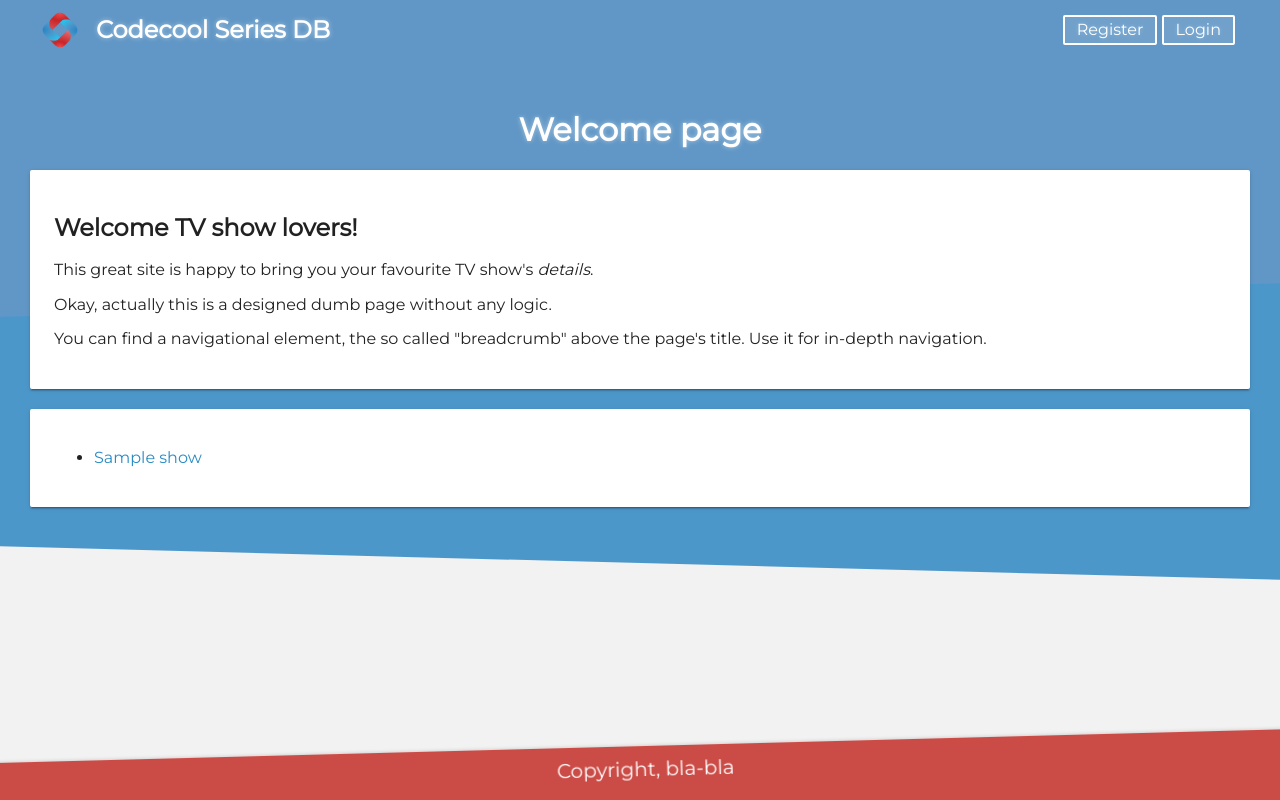
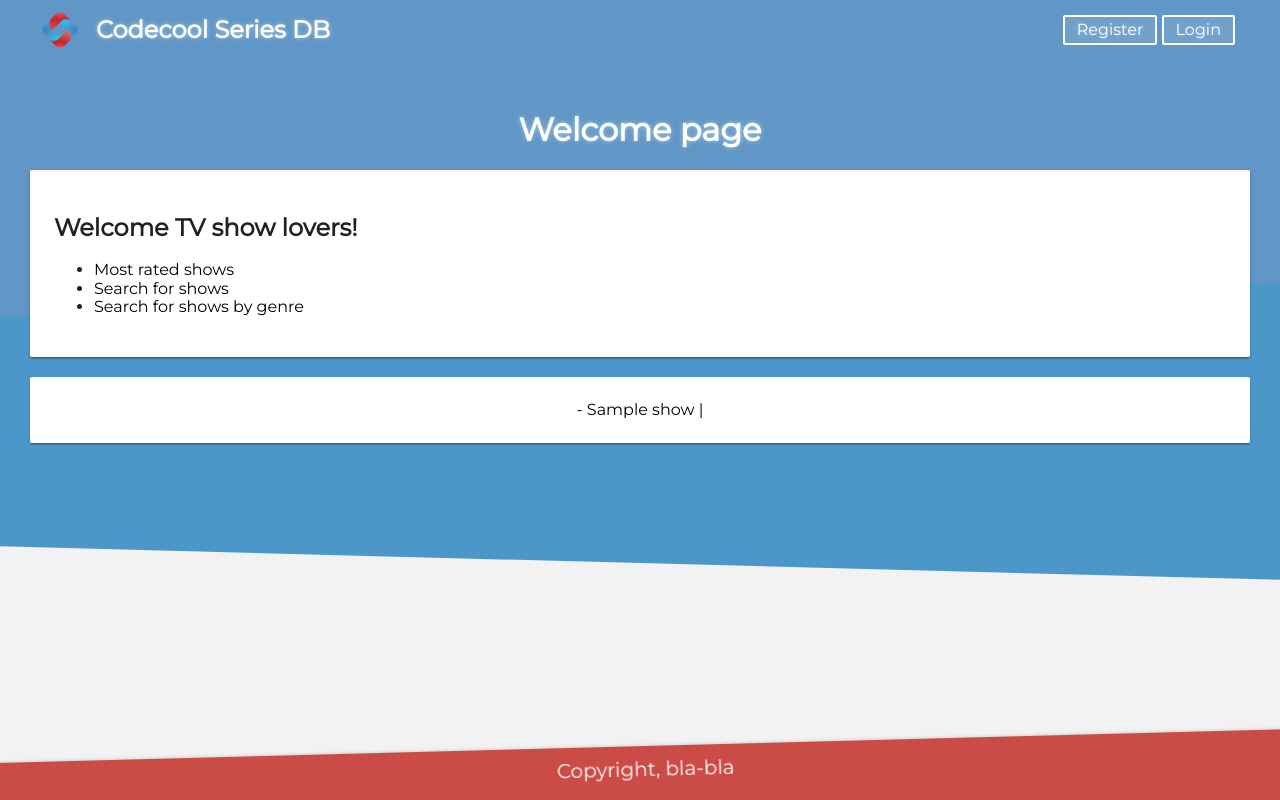
Before and after one commit to MKristof6/Codecool-series, a Flask app: page / in a window 1280 px wide. Run offline with Flask 2, Linux system fonts and the light colour scheme; a database or web service that is not in the repository returns one stand-in record (values such as "Sample title"); some libraries are stand-ins or nearby versions.

Commit message:
Refactor: Add links to return main page

```diff
--- a/static/style/card.css
+++ b/static/style/card.css
@@ -10,3 +10,19 @@
     background: #fff;
     box-shadow: 0 3px 1px -2px rgba(0, 0, 0, .2), 0 2px 2px 0 rgba(0, 0, 0, .14), 0 1px 5px 0 rgba(0, 0, 0, .12);
 }
+
+.list-card{
+     /*position: relative;*/
+
+    display: flex;
+    flex-direction: row;
+    flex-wrap: wrap;
+    justify-content: center;
+
+
+    margin-bottom: 20px;
+    padding: 24px;
+    border-radius: 2px;
+    background: #fff;
+    box-shadow: 0 3px 1px -2px rgba(0, 0, 0, .2), 0 2px 2px 0 rgba(0, 0, 0, .14), 0 1px 5px 0 rgba(0, 0, 0, .12);
+}
--- a/static/style/utils.css
+++ b/static/style/utils.css
@@ -20,3 +20,7 @@
 
     padding: 0 5px;
 }
+
+.link{
+    color: black;
+}
--- a/templates/index.html
+++ b/templates/index.html
@@ -5,7 +5,7 @@
     <meta http-equiv="X-UA-Compatible" content="IE=edge">
     <meta name="viewport" content="initial-scale=1, maximum-scale=1, user-scalable=no">
 
-    <title>CsED</title>
+    <title>Tv shows</title>
 
     <!-- Import Montserrat font -->
     <link href="https://fonts.googleapis.com/css?family=Montserrat" rel="stylesheet">
@@ -44,22 +44,25 @@
         <h1 class="title text-center">Welcome page</h1>
         <div class="card">
             <h2>Welcome TV show lovers!</h2>
-            <p>This great site is happy to bring you your favourite TV show's <i>details</i>.</p>
-            <p></p>
-            <p>Okay, actually this is a designed dumb page without any logic.</p>
-            <p>You can find a navigational element, the so called "breadcrumb" above the page's title. Use it for
-                in-depth
-                navigation.
-            </p>
+
+            <ul>
+                <li>
+                    <a class="link" href="/shows/most-rated/1">Most rated shows</a> <br>
+                </li>
+                <li>
+                    <a class="link" href="/shows">Search for shows</a><br>
+                </li>
+                <li>
+                    <a class="link" href="/shows-by-genre">Search for shows by genre</a><br>
+                </li>
+            </ul>
+
         </div>
-        <div class="card">
-            <ul>
-                {% for show in shows %}
-                    <li>
-                        <a href="{{ '/tv-show/' + (show['id'] | string) }}">{{ show['title'] }}</a>
-                    </li>
-                {% endfor %}
-            </ul>
+
+        <div class="list-card">
+            {% for show in shows %}
+                <a class="link" href="{{ '/show/' + (show['id'] | string) }}"> - {{ show['title'] }} |</a>
+            {% endfor %}
         </div>
     </section>
     <footer>
--- a/templates/most-rated.html
+++ b/templates/most-rated.html
@@ -5,7 +5,7 @@
     <meta http-equiv="X-UA-Compatible" content="IE=edge">
     <meta name="viewport" content="initial-scale=1, maximum-scale=1, user-scalable=no">
 
-    <title>Shows</title>
+    <title>Most Rated Shows</title>
 
     <!-- Import Montserrat font -->
     <link href="https://fonts.googleapis.com/css?family=Montserrat" rel="stylesheet">
@@ -28,9 +28,11 @@
 
     <!-- page specific styling -->
     <link rel="stylesheet" href="{{ url_for('static', filename='style/pagination.css') }}">
+
 </head>
 
 <body>
+
 <div id="body-wrapper">
     <header class="clearfix">
         <img id="header-logo" src="{{ url_for('static', filename='assets/codecool-logo.png') }}" alt="Codecool Logo">
@@ -39,7 +41,9 @@
             <button type="button" id="bt-register">Register</button>
             <button type="button" id="bt-login">Login</button>
             <input type="text">
+            <a class="link" href="/">Back</a>
         </div>
+
     </header>
     <section>
         <h1 class="title text-center">Shows</h1>
--- a/templates/search-for-show.html
+++ b/templates/search-for-show.html
@@ -32,6 +32,7 @@
         <div id="header-auth">
             <button type="button" id="bt-register">Register</button>
             <button type="button" id="bt-login">Login</button>
+            <a class="link" href="/">Back</a>
         </div>
     </header>
     <section>
--- a/templates/shows-page.html
+++ b/templates/shows-page.html
@@ -31,6 +31,7 @@
         <div id="header-auth">
             <button type="button" id="bt-register">Register</button>
             <button type="button" id="bt-login">Login</button>
+            <a class="link" href="/">Back</a>
         </div>
     </header>
     <section>
```
Also changed, not shown: templates/shows_by_genre.html (+7 -1 lines).
